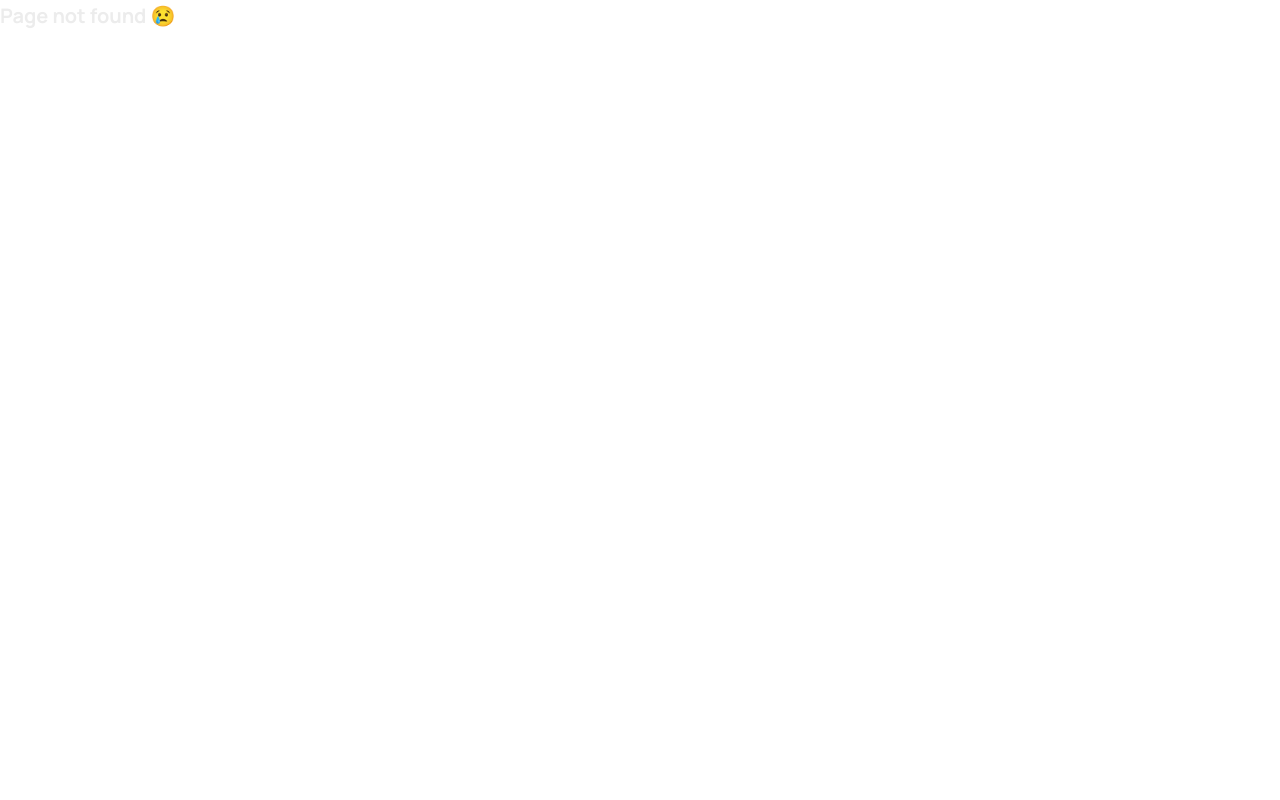
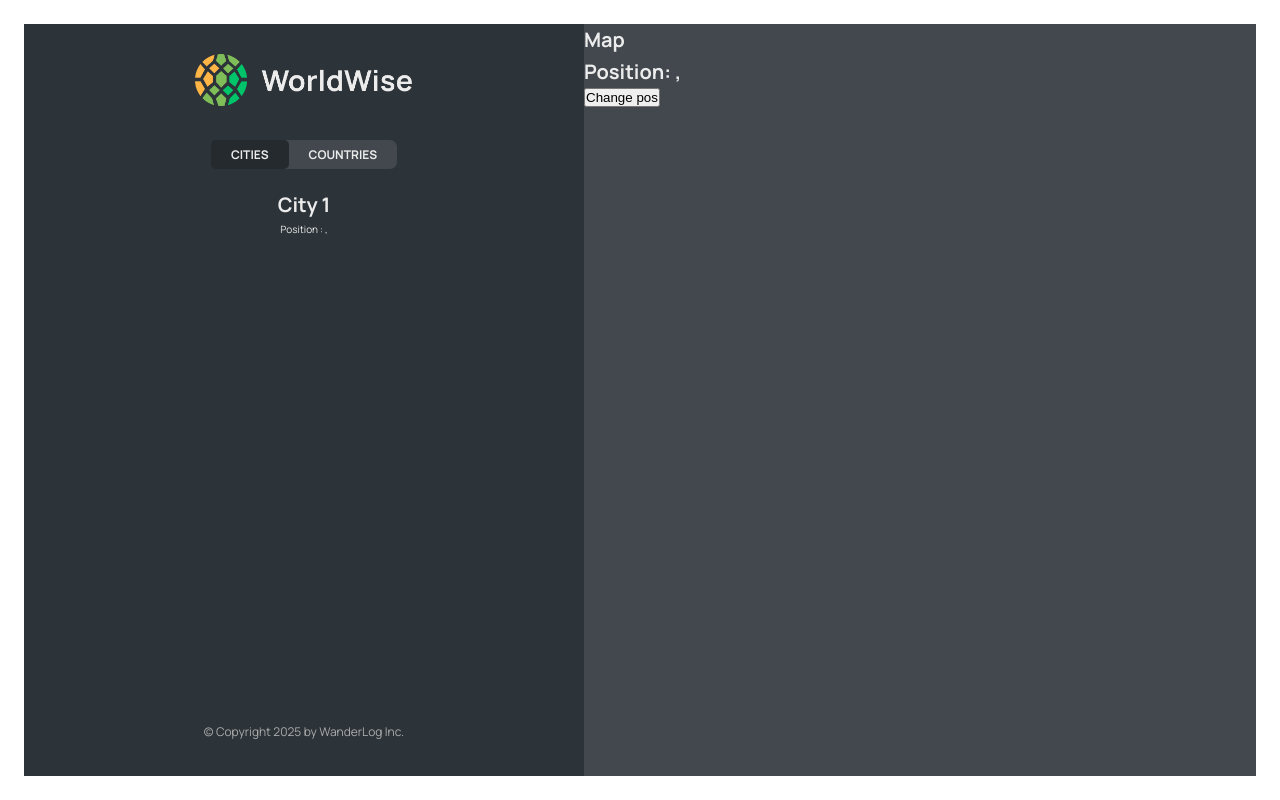
Before and after one commit to Riya-s9803/WanderLog, a React (Vite) app in the folder WanderLog/: page /app/cities/1 in a window 1280 px wide. Before the commit this address had no page. Built offline with nearby package versions, Linux system fonts and the light colour scheme; data requests are answered from the project's data file.

Commit message:
list of country,storing state in url,navigation

```diff
--- a/WanderLog/src/App.jsx
+++ b/WanderLog/src/App.jsx
@@ -1,13 +1,16 @@
-import { BrowserRouter, Route, Routes } from "react-router-dom";
+import { BrowserRouter, Navigate, Route, Routes } from "react-router-dom";
+import { useEffect, useState } from "react";
+
 import Pricing from "./pages/Pricing";
 import Product from "./pages/Product";
 import HomePage from "./pages/Homepage";
 import PageNotFound from "./pages/PageNotFound";
-
 import AppLayout from "./pages/AppLayout";
 import Login from "./pages/Login";
 import CityList from "./components/CityList";
-import { useEffect, useState } from "react";
+import CountryList from "./components/CountryList";
+import City from "./components/City";
+import Form from "./components/Form"
 
 const BASE_URL="http://localhost:8000";
 
@@ -44,13 +47,14 @@
             <Route path="product" element={<Product/>}/>
 
             <Route path="app" element={<AppLayout/>}>
-               <Route index element={<CityList cities={cities} isLoading={isLoading}/>}/>
+               <Route index element={<Navigate replace to="cities" />}/>
                <Route path="cities" element={<CityList cities={cities} isLoading={isLoading}/>}/>
-               <Route path="countries" element={<p>countries</p>}/>
-               <Route path="form" element={<p>form</p>}/>
+               <Route path="cities/:id" element={<City/>}/>
+               <Route path="countries" element={<CountryList cities={cities} isLoading={isLoading}/>}/>
+               <Route path="form" element={<Form/>}/>
+            </Route>
 
-            </Route>
-            <Route path="/login" element={<Login/>}/>
+            <Route path="login" element={<Login/>}/>
             <Route path="*" element={<PageNotFound/>}/>
             </Routes>
          </BrowserRouter>
--- a/WanderLog/src/components/City.jsx
+++ b/WanderLog/src/components/City.jsx
@@ -1,3 +1,4 @@
+import { useParams, useSearchParams } from "react-router-dom";
 import styles from "./City.module.css";
 
 const formatDate = (date) =>
@@ -10,6 +11,12 @@
 
 
 function City() {
+
+  const {id}=useParams();
+  const [searchParams,setSearchParams]=useSearchParams();
+      const lat=searchParams.get("lat");
+      const lng=searchParams.get("lng");
+
   // TEMP DATA
   const currentCity = {
     cityName: "Lisbon",
@@ -20,43 +27,46 @@
 
   const { cityName, emoji, date, notes } = currentCity;
 
-  return (
-    <div className={styles.city}>
-      <div className={styles.row}>
-        <h6>City name</h6>
-        <h3>
-          <span>{emoji}</span> {cityName}
-        </h3>
-      </div>
+  return <>
+   <h1>City {id}</h1>
+   <p> Position : {lat}, {lng}</p>
+   </>
 
-      <div className={styles.row}>
-        <h6>You went to {cityName} on</h6>
-        <p>{formatDate(date || null)}</p>
-      </div>
+  // return (
+  //   <div className={styles.city}>
+  //     <div className={styles.row}>
+  //       <h6>City name</h6>
+  //       <h3>
+  //         <span>{emoji}</span> {cityName}
+  //       </h3>
+  //     </div>
 
-      {notes && (
-        <div className={styles.row}>
-          <h6>Your notes</h6>
-          <p>{notes}</p>
-        </div>
-      )}
+  //     <div className={styles.row}>
+  //       <h6>You went to {cityName} on</h6>
+  //       <p>{formatDate(date || null)}</p>
+  //     </div>
 
-      <div className={styles.row}>
-        <h6>Learn more</h6>
-        <a
-          href={`https://en.wikipedia.org/wiki/${cityName}`}
-          target="_blank"
-          rel="noreferrer"
-        >
-          Check out {cityName} on Wikipedia &rarr;
-        </a>
-      </div>
+  //     {notes && (
+  //       <div className={styles.row}>
+  //         <h6>Your notes</h6>
+  //         <p>{notes}</p>
+  //       </div>
+  //     )}
 
-      <div>
-        <ButtonBack />
-      </div>
-    </div>
-  );
+  //     <div className={styles.row}>
+  //       <h6>Learn more</h6>
+  //       <a
+  //         href={`https://en.wikipedia.org/wiki/${cityName}`}
+  //         target="_blank"
+  //         rel="noreferrer"
+  //       >
+  //         Check out {cityName} on Wikipedia &rarr;
+  //       </a>
+  //     </div>
+
+  //     <div></div>
+  //   </div>
+  // );
 }
 
 export default City;
--- a/WanderLog/src/components/CityItem.jsx
+++ b/WanderLog/src/components/CityItem.jsx
@@ -1,3 +1,4 @@
+import { Link } from 'react-router-dom';
 import styles from './CityItem.module.css'
 
 const formatDate = (date) =>
@@ -10,17 +11,16 @@
 
 function CityItem({city}) {
 
-    const {emoji,cityName,date}=city;
+    const {emoji,cityName,date,id,position}=city;
 
     return (
-        <li className={styles.cityItem}>
+        <li >
+          <Link className={styles.cityItem} to={`${id}?lat=${position.lat}&lng=${position.lng}`}>
             <span className={styles.emoji}>{emoji}</span>
             <h3 className={styles.name}>{cityName}</h3>
             <time className={styles.date}>({formatDate(date)})</time>
             <button className={styles.deleteBtn}> &times;</button>
-
-
-
+          </Link>
         </li>
     );
 }
--- /dev/null
+++ b/WanderLog/src/components/CountryList.jsx
@@ -0,0 +1,33 @@
+import CountryItem from './CountryItem';
+import styles from './CountryList.module.css';
+import Spinner from "./Spinner";
+import Message from "./Message";
+
+function CountryList({cities,isLoading}) {
+
+    if(isLoading) return <Spinner/>;
+
+    if(!cities.length){
+        return(
+
+            <Message message="Add your first city by clicking on the map"/>
+        );
+    }
+
+    const countries= cities.reduce((arr,city)=>{
+       if(!arr.map((el)=>el.country).includes(city.country))
+        return [...arr,{country: city.country, emoji:city.emoji}];
+       else return arr;
+    },[]);
+
+    return (
+        <ul className={styles.countryList}>
+            {countries.map((country)=>
+                (<CountryItem country={country} key={country.country}/>
+
+            ))}
+        </ul>
+    );
+}
+
+export default CountryList;
--- a/WanderLog/src/components/Form.jsx
+++ b/WanderLog/src/components/Form.jsx
@@ -3,6 +3,7 @@
 import { useState } from "react";
 
 import styles from "./Form.module.css";
+import { useNavigate } from "react-router-dom";
 
 export function convertToEmoji(countryCode) {
   const codePoints = countryCode
@@ -13,6 +14,8 @@
 }
 
 function Form() {
+  const navigate=useNavigate();
+
   const [cityName, setCityName] = useState("");
   const [country, setCountry] = useState("");
   const [date, setDate] = useState(new Date());
@@ -49,8 +52,11 @@
       </div>
 
       <div className={styles.buttons}>
-        <button>Add</button>
-        <button>&larr; Back</button>
+        <button type="primary">Add</button>
+        <button type="back" onClick={(e)=>{
+          e.preventDefault();
+          navigate(-1);
+        }}>&larr; Back</button>
       </div>
     </form>
   );
--- a/WanderLog/src/components/Map.jsx
+++ b/WanderLog/src/components/Map.jsx
@@ -1,8 +1,22 @@
+import { useNavigate, useSearchParams } from 'react-router-dom';
+
 import styles from './Map.module.css'
 function Map() {
+    const [searchParams,setSearchParams]=useSearchParams();
+    const lat=searchParams.get("lat");
+    const lng=searchParams.get("lng");
+    const navigate=useNavigate();
     return (
-        <div className={styles.mapContainer}>
-            Map
+        <div className={styles.mapContainer} onClick={()=>{
+            navigate("form")
+        }}>
+            <h1> Map </h1>
+            <h1>
+                Position: {lat}, {lng}
+            </h1>
+            <button onClick={()=>{
+                setSearchParams({lat : 23 , lng:50});
+            }}> Change pos</button>
         </div>
     );
 }
```
Also changed, not shown: WanderLog/src/components/Button.jsx (added, +11 -0 lines).
